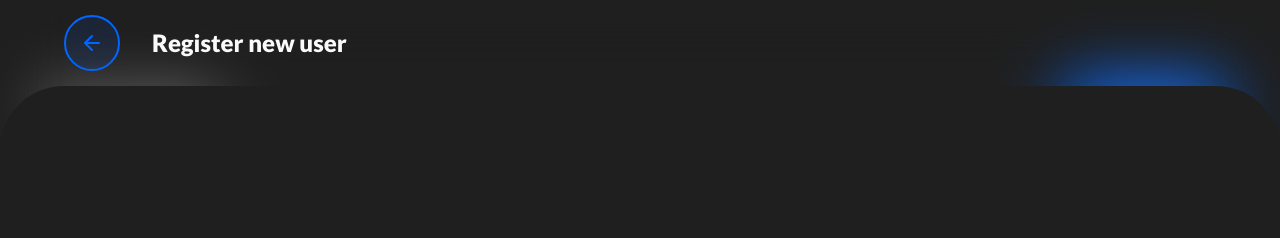
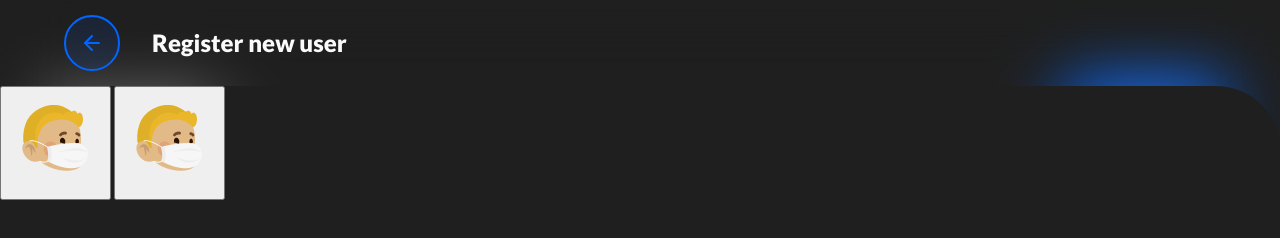
Before and after one commit to jardelgoncalves-dev/people-management, a website: page index.html in a window 1280 px wide. Both pictures are taken after typing "Sample" into the empty fields and a click on the button "Add people". Drawn offline with nearby package versions, Linux system fonts and the light colour scheme; files that its build step writes are made by us from their sources.

Commit message:
feat: add select avatar component

```diff
--- a/index.html
+++ b/index.html
@@ -21,7 +21,18 @@
         </button>
         <h3 class="modal__header__title">Register new user</h3>
       </div>
-      <div class="modal__content"></div>
+      <div class="modal__content">
+        <div class="select-avatar" id="select-avatar">
+          <button class="select-avatar__item" onclick="selected('avatar-01')">
+            <!-- <input type="radio" name="avatar" checked> -->
+            <img src="img/avatar-01.png" alt="Avatar" />
+          </button>
+          <button class="select-avatar__item" onclick="selected('avatar-02')">
+            <!-- <input type="radio" name="avatar"> -->
+            <img src="img/avatar-01.png" alt="Avatar" />
+          </button>
+        </div>
+      </div>
     </div>
     <section class="container__peoples">
       <div class="flexbox row justify-between mb-2">
```
